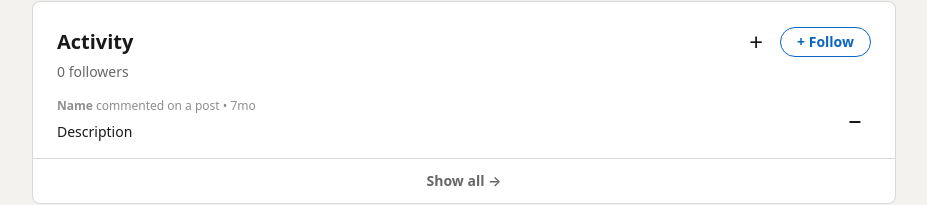
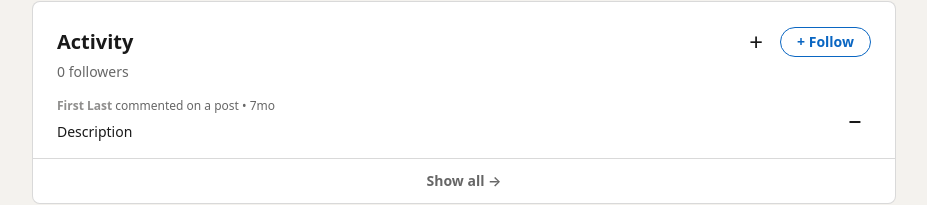
Before and after one commit to dooneygit/mockedin, a Next.js app: page / in a window 1280 px wide. Shown: the part 703-908 px from the top of the page, without its empty margins (176-1103 px from the left). Built offline with nearby package versions, Linux system fonts and the light colour scheme.

Commit message:
change comment metadata colors, synced commenter's name to profile's

```diff
--- a/app/Profile.tsx
+++ b/app/Profile.tsx
@@ -22,7 +22,6 @@ type EducationEntry = {
 
 type CommentEntry = {
   id: string;
-  commenter: string;
   when: string;
   body: string;
 };
@@ -185,7 +184,6 @@ const defaultEducation: EducationEntry[] = [
 const defaultComments: CommentEntry[] = [
   {
     id: "cmt-1",
-    commenter: "Name",
     when: "7mo",
     body: "Description",
   },
@@ -266,7 +264,6 @@ export default function Profile() {
     setComments((prev) => [
       {
         id: `cmt-${Date.now()}`,
-        commenter: "Name",
         when: "7mo",
         body: "Description",
       },
@@ -469,16 +466,12 @@ export default function Profile() {
                 )}
                 <div className="flex gap-3">
                   <div className="flex-1 min-w-0">
-                    <p className="text-xs text-[var(--li-semibold)]">
-                      <EditableText
-                        ariaLabel="Commenter name"
-                        className="font-semibold"
-                        value={cmt.commenter}
-                        onChange={(v) => updateComment(cmt.id, { commenter: v })}
-                      />
-                      {" commented on a post • "}
+                    <p className="text-xs">
+                      <span className="font-semibold text-[var(--li-semibold)]">{firstName} {lastName}</span>
+                      <span className="text-[var(--li-text-secondary)]">{" commented on a post • "}</span>
                       <EditableText
                         ariaLabel="When"
+                        className="text-[var(--li-text-secondary)]"
                         value={cmt.when}
                         onChange={(v) => updateComment(cmt.id, { when: v })}
                       />
```
